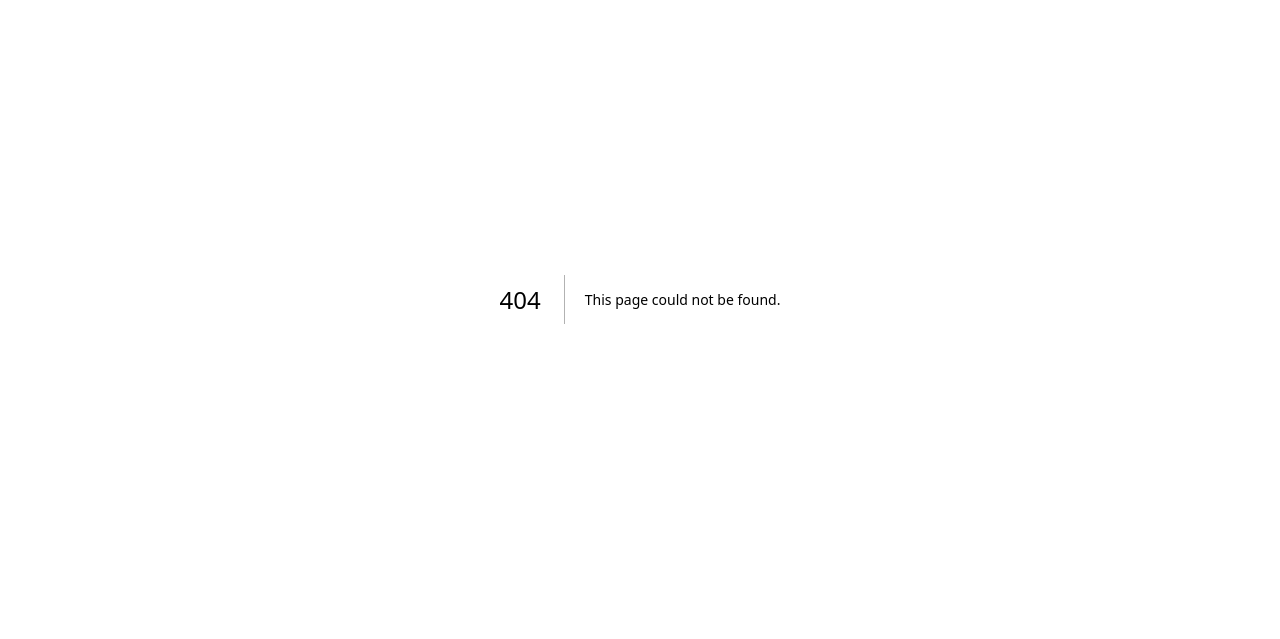
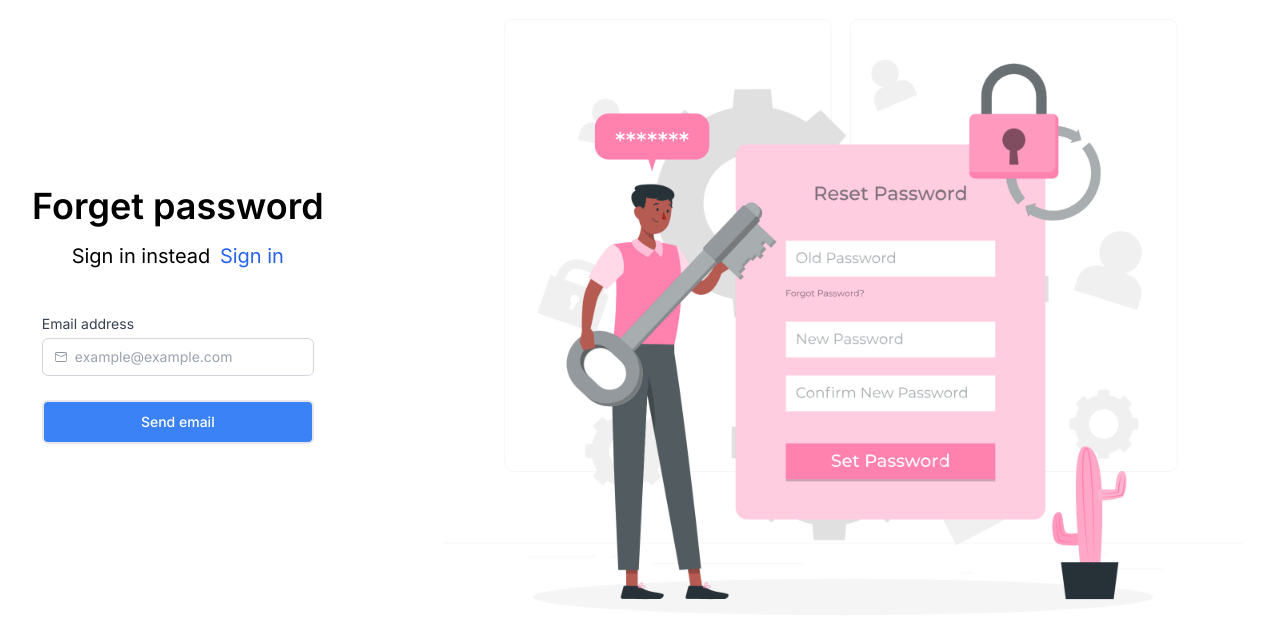
Before and after one commit to shokouhSkr/Full-authentication, a Next.js app: page /reset-password in a window 1280 px wide. Before the commit this address had no page. Shown: the part 101-740 px from the top of the page. Built offline with nearby package versions, Linux system fonts and the light colour scheme.

Commit message:
added reset password page

```diff
--- a/app/auth/page.tsx
+++ b/app/auth/page.tsx
@@ -41,11 +41,7 @@ const AuthPage = () => {
       </div>
 
       {/* BACKGROUND */}
-      <Background
-        image={`../../images/${
-          tab === "login" ? "login" : tab === "reset" ? "reset" : "signup"
-        }.png`}
-      />
+      <Background image={`../../images/${tab === "login" ? "login" : "signup"}.png`} />
     </div>
   );
 };
--- /dev/null
+++ b/app/reset-password/page.tsx
@@ -0,0 +1,18 @@
+import Background from "@/components/background/Background";
+import ForgetForm from "@/components/forms/ForgetForm";
+
+const ResetPasswordPage = () => {
+  return (
+    <div className="flex items-center justify-between p-4 lg:p-8">
+      {/* FORMS */}
+      <div className="flex flex-col items-center justify-center">
+        <ForgetForm />
+      </div>
+
+      {/* BACKGROUND */}
+      <Background image="../../images/reset.png" />
+    </div>
+  );
+};
+
+export default ResetPasswordPage;
--- a/components/forms/AuthHeader.tsx
+++ b/components/forms/AuthHeader.tsx
@@ -14,8 +14,8 @@ const AuthHeader = ({ label, message, btnLabel, path }: AuthHeaderProps) => {
       <p className="text-xl">
         {message}{" "}
         <Link
-          href={`/auth?tab=${path}`}
-          className="text-blue-600 ml-1 hover:text-blue-700 hover:underline-offset-2 hover:underline"
+          href={path ? `/auth?tab=${path}` : "/auth"}
+          className="text-blue-600 ml-1 hover:text-blue-700 hover:underline"
         >
           {btnLabel}
         </Link>
--- /dev/null
+++ b/components/forms/ForgetForm.tsx
@@ -0,0 +1,56 @@
+"use client";
+
+import { SubmitHandler, useForm } from "react-hook-form";
+import { z } from "zod";
+import { zodResolver } from "@hookform/resolvers/zod";
+import { CiMail, CiLock } from "react-icons/ci";
+import SlideButton from "../buttons/SlideButton";
+import Input from "./Input";
+import { ForgetFormSchema } from "@/helpers/formValidation";
+import AuthHeader from "./AuthHeader";
+import { useRouter } from "next/navigation";
+
+type ForgetFormSchemaType = z.infer<typeof ForgetFormSchema>;
+
+const ForgetForm = () => {
+  const {
+    register,
+    handleSubmit,
+    formState: { errors, isSubmitting },
+  } = useForm<ForgetFormSchemaType>({
+    resolver: zodResolver(ForgetFormSchema),
+  });
+
+  const router = useRouter();
+
+  const onSubmit: SubmitHandler<ForgetFormSchemaType> = async (values) => {};
+
+  return (
+    <>
+      <AuthHeader label="Forget password" message="Sign in instead" btnLabel="Sign in" />
+
+      <form className="my-8 text-sm" onSubmit={handleSubmit(onSubmit)}>
+        <Input
+          name="email"
+          label="Email address"
+          type="text"
+          icon={<CiMail />}
+          placeholder="example@example.com"
+          register={register}
+          error={errors?.email?.message}
+          disabled={isSubmitting}
+        />
+
+        <SlideButton
+          type="submit"
+          text="Send email"
+          slide_text="Secure"
+          icon={<CiLock />}
+          disabled={isSubmitting}
+        />
+      </form>
+    </>
+  );
+};
+
+export default ForgetForm;
--- a/components/forms/LoginForm.tsx
+++ b/components/forms/LoginForm.tsx
@@ -11,6 +11,7 @@ import { LoginFormSchema } from "@/helpers/formValidation";
 import AuthHeader from "./AuthHeader";
 import { signIn } from "next-auth/react";
 import { useRouter } from "next/navigation";
+import Link from "next/link";
 
 type LoginFormSchemaType = z.infer<typeof LoginFormSchema>;
 
@@ -73,6 +74,10 @@ const LoginForm = ({ callbackUrl, csrfToken }: { callbackUrl: string; csrfToken:
           disabled={isSubmitting}
         />
 
+        <Link href="/reset-password" className="text-blue-500 mt-2 inline-block hover:underline">
+          Forget password?
+        </Link>
+
         <SlideButton
           type="submit"
           text="Login"
--- a/components/forms/RegisterForm.tsx
+++ b/components/forms/RegisterForm.tsx
@@ -154,7 +154,7 @@ const RegisterForm = () => {
         </div>
 
         {/* ACCEPT TERMS AND POLICY */}
-        <div className="mt-6">
+        <div className="mt-6 flex items-center">
           <input
             type="checkbox"
             id="accept"
--- a/components/providers/LoginProviders.tsx
+++ b/components/providers/LoginProviders.tsx
@@ -2,18 +2,7 @@
 
 import { useEffect, useState } from "react";
 import { ClientSafeProvider, getProviders, signIn } from "next-auth/react";
-import { FaDiscord, FaGithub } from "react-icons/fa";
-
-export const createIconJsx = (providerId: string) => {
-  switch (providerId) {
-    case "github":
-      return <FaGithub />;
-    case "discord":
-      return <FaDiscord />;
-    default:
-      return;
-  }
-};
+import { createIconJsx } from "@/helpers/utils";
 
 const LoginProviders = ({ tab, csrfToken }: { tab: string; csrfToken: string }) => {
   const [providerArray, setProviderArray] = useState<ClientSafeProvider[]>([]);
@@ -29,7 +18,11 @@ const LoginProviders = ({ tab, csrfToken }: { tab: string; csrfToken: string })
   }, []);
 
   return (
-    <div className={`${tab === "signup" ? "grid grid-cols-2" : "flex flex-col"} w-full gap-4 mt-8`}>
+    <div
+      className={`${
+        tab === "signup" ? "grid grid-cols-1 sm:grid-cols-2" : "flex flex-col"
+      } w-full gap-4 mt-8`}
+    >
       {providerArray.map((provider: any) => {
         if (provider.name === "Credentials") return;
 
--- a/helpers/formValidation.ts
+++ b/helpers/formValidation.ts
@@ -45,3 +45,7 @@ export const LoginFormSchema = z.object({
     .min(6, "Password must be at least 6 characters.")
     .max(52, "Password must be less than 52 characters."),
 });
+
+export const ForgetFormSchema = z.object({
+  email: z.string().email("Please enter a valid email address."),
+});
--- /dev/null
+++ b/helpers/utils.tsx
@@ -0,0 +1,12 @@
+import { FaDiscord, FaGithub } from "react-icons/fa";
+
+export const createIconJsx = (providerId: string) => {
+  switch (providerId) {
+    case "github":
+      return <FaGithub />;
+    case "discord":
+      return <FaDiscord />;
+    default:
+      return;
+  }
+};
--- a/middleware.ts
+++ b/middleware.ts
@@ -13,8 +13,8 @@ export async function middleware(req: NextRequest) {
 
   if (pathname === "/") {
     if (!session) {
-      // return NextResponse.redirect(`${process.env.NEXT_PUBLIC_URL}/auth`);
-      return NextResponse.redirect(`https://skrfullauthentication.vercel.app/auth`);
+      return NextResponse.redirect(`${process.env.NEXT_PUBLIC_URL}/auth`);
+      // return NextResponse.redirect(`https://skrfullauthentication.vercel.app/auth`);
     }
   }
 
```
